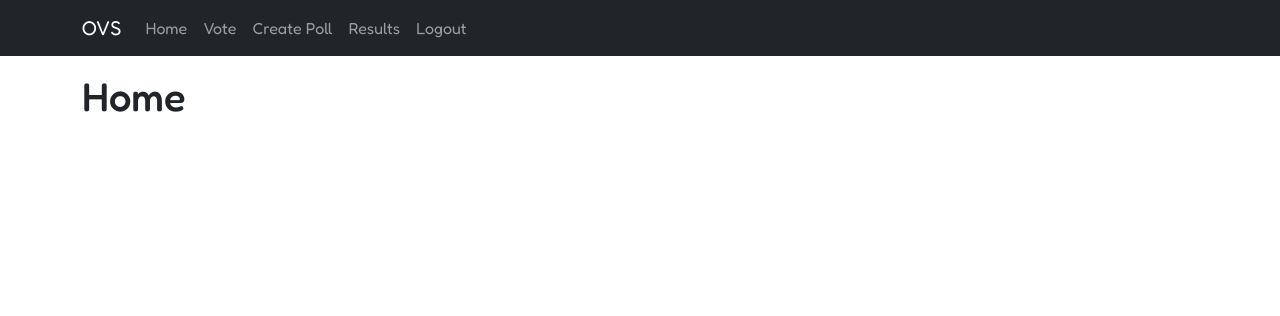
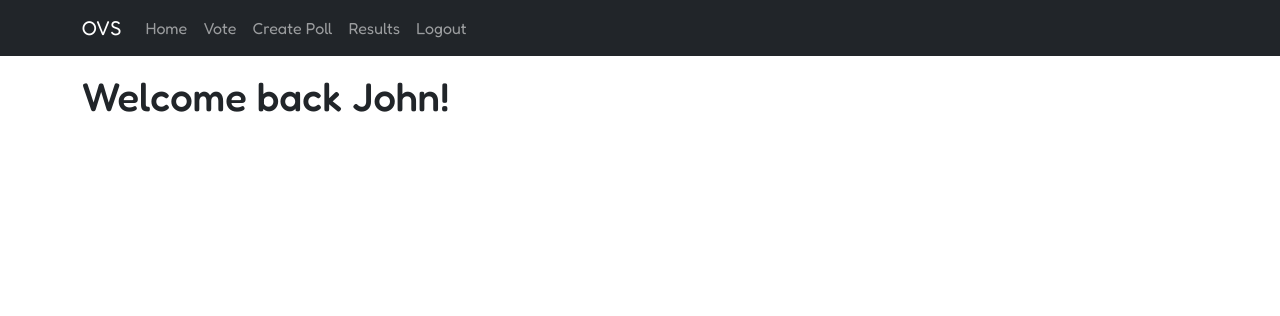
Before and after one commit to whdev36/flask-voting-system, a Flask app: page / in a window 1280 px wide. Shown: the top 316 px of the page. Run offline with Flask 3, Linux system fonts and the light colour scheme; a user stored in the database is signed in; some libraries are stand-ins or nearby versions.

Commit message:
finish user authentication

```diff
--- a/app/auth.py
+++ b/app/auth.py
@@ -3,7 +3,7 @@ from .forms import RegisterForm, LoginForm
 from .models import User
 from . import db
 from werkzeug.security import generate_password_hash,  check_password_hash
-from flask_login import login_user, login_required
+from flask_login import login_user, login_required, current_user, logout_user
 
 auth = Blueprint('auth', __name__)
 
@@ -38,5 +38,6 @@ def register():
 @auth.route('/logout')
 @login_required
 def logout():
+	logout_user()
 	flash('You have been logged out successfully!', 'success')
 	return redirect(url_for('auth.login'))
--- a/app/templates/home.html
+++ b/app/templates/home.html
@@ -1,5 +1,9 @@
 {% extends 'base.html' %}
 {% block title %}Home{% endblock %}
 {% block content %}
-	<h1>Home</h1>
+	{% if current_user.is_authenticated %}
+		<h1>Welcome back {{ current_user.first_name }}!</h1>
+	{% else %}
+		<h1>Welcome!</h1>
+	{% endif %}
 {% endblock %}
```
